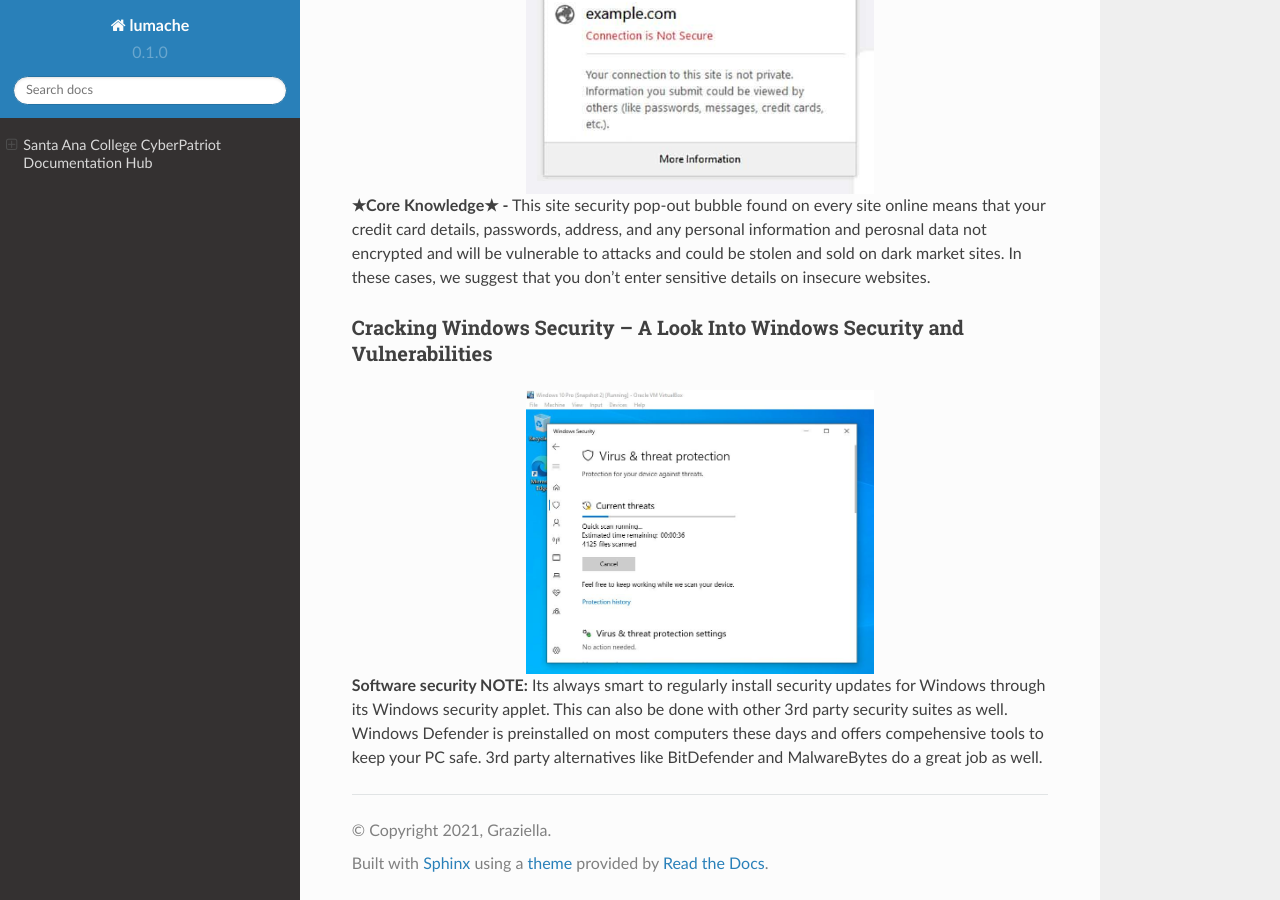
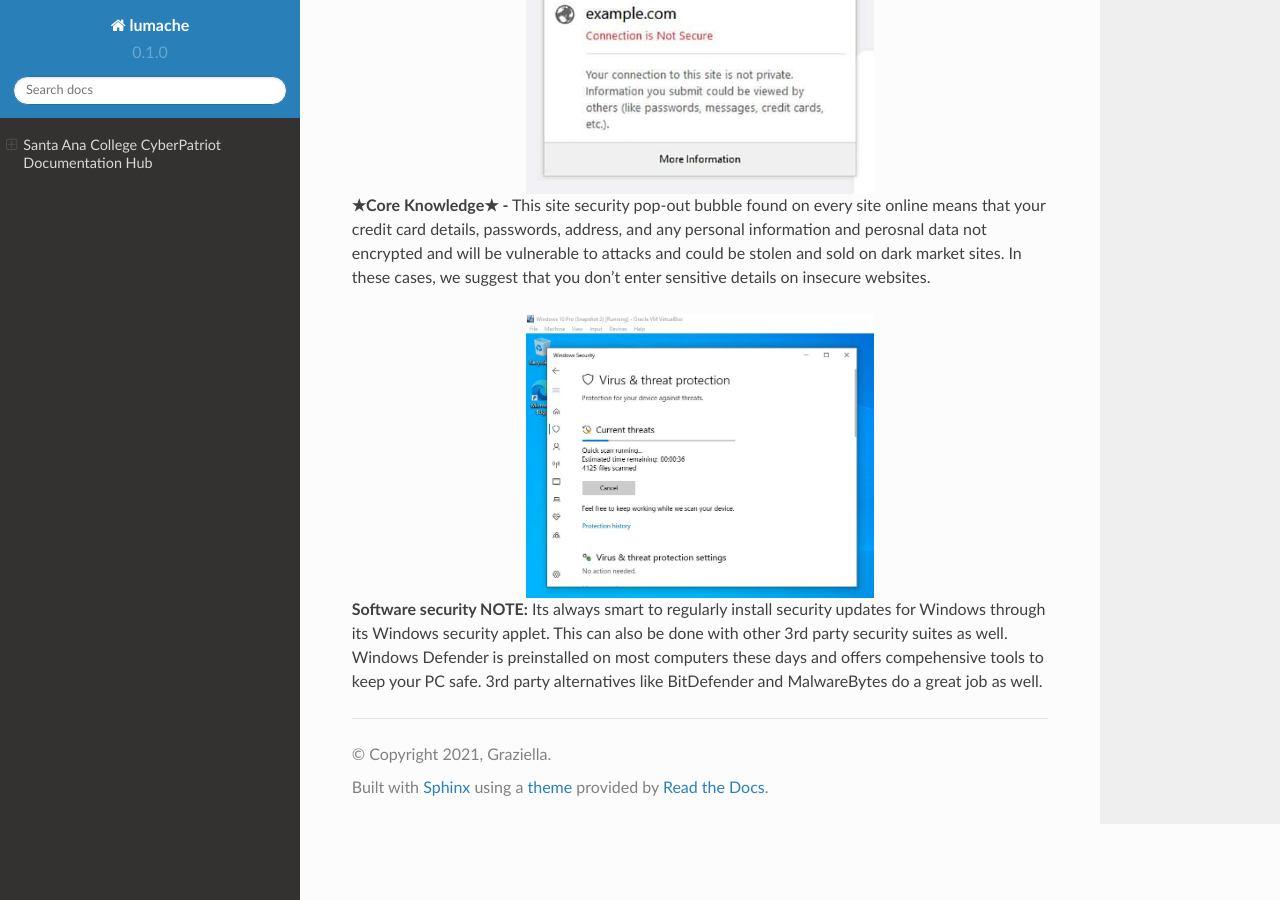
Before and after one commit to natt96z/cybersac, a Sphinx documentation site: the page built from docs/source/index.rst, in a window 1280 px wide and 900 px high, scrolled down 2264 px. Built offline with Sphinx 7.4.7 and the Read the Docs theme 2.0.0, drawn with Linux system fonts in a browser that asks for light colours.

Commit message:
Update index.rst

```diff
--- a/docs/source/index.rst
+++ b/docs/source/index.rst
@@ -63,9 +63,6 @@
 **★Core Knowledge★ -** This site security pop-out bubble found on every site online means that your credit card details, passwords, address, and any personal information and perosnal data not encrypted and will be vulnerable to attacks and could be stolen and sold on dark market sites. In these cases, we suggest that you don’t enter sensitive details on insecure websites.
 
 
-**Cracking Windows Security – A Look Into Windows Security and Vulnerabilities**
-~~~~~~~~~~~~~~~~~~~~~~~~~~~~
-
 .. image:: https://raw.githubusercontent.com/natt96z/cybersac/main/docs/img/7.jpg
    :width: 50%
    :align: center
```
